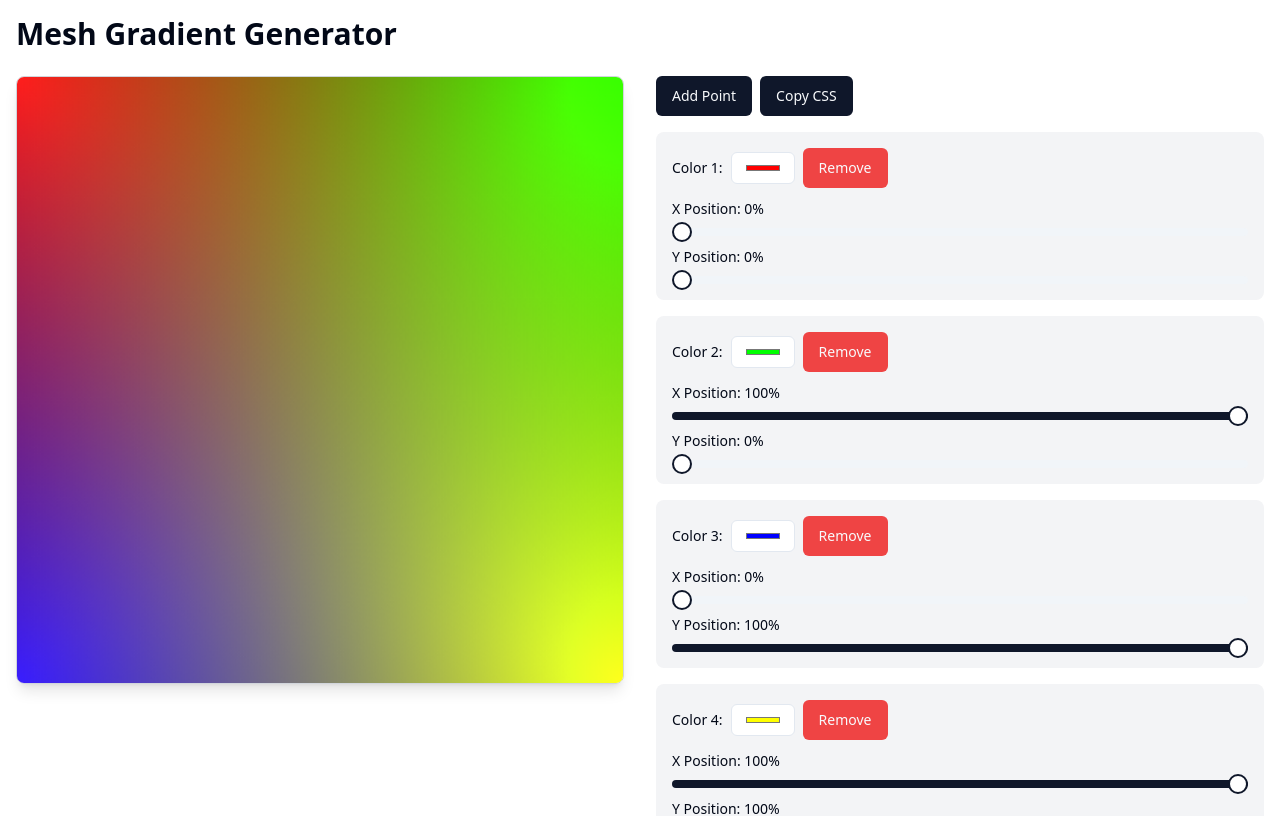
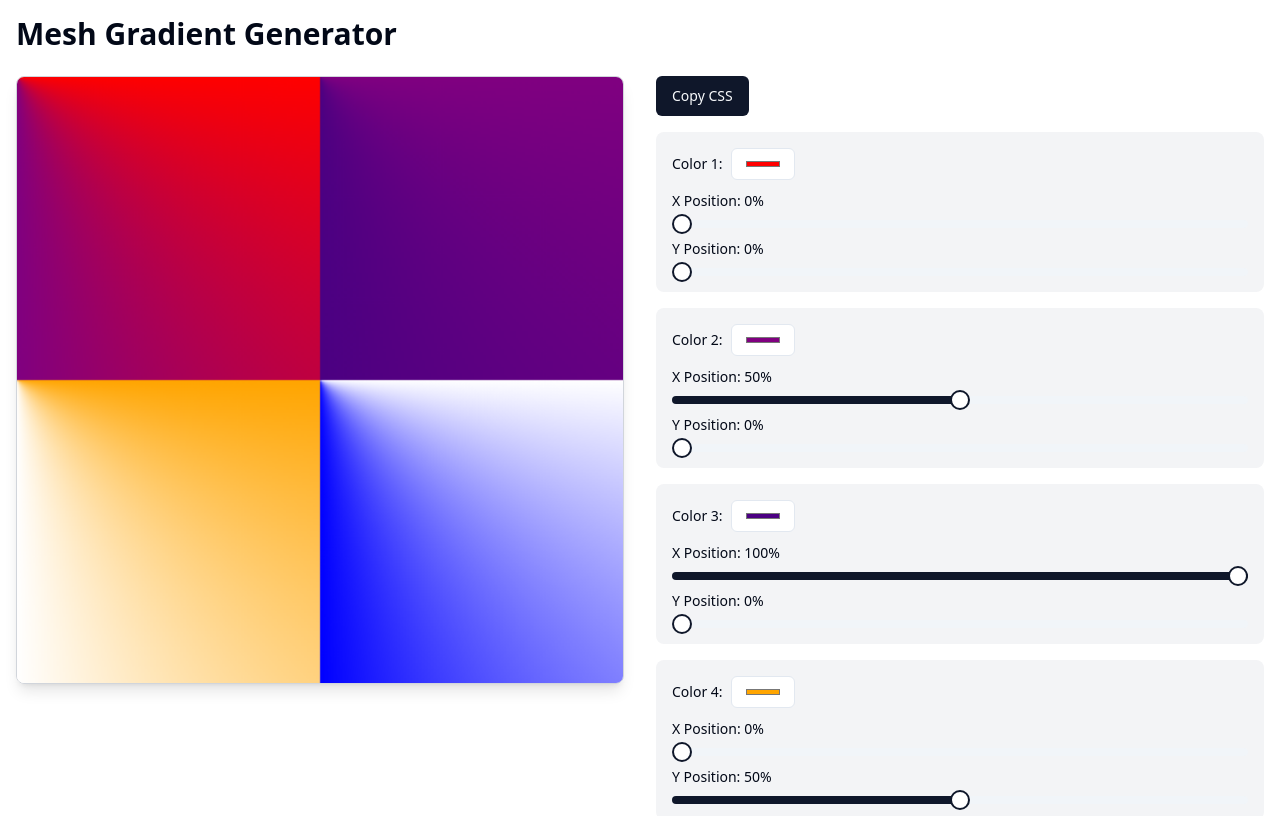
Before and after one commit to GPT-Engineer-App/gradient-magic-tool, a React (Vite) app: page / in a window 1280 px wide. Shown: the top 816 px of the page. Built offline with nearby package versions, Linux system fonts and the light colour scheme.

Commit message:
Update MeshGradient input format
Change the input structure for the MeshGradient component to align with SwiftUI's syntax, incorporating vertex positions, colors, and Bezier control points. Adjust color representation to use hex codes instead of SwiftUI color identifiers.
[skip gpt_engineer]

```diff
--- a/src/components/MeshGradient.jsx
+++ b/src/components/MeshGradient.jsx
@@ -1,6 +1,6 @@
 import React, { useEffect, useRef } from 'react';
 
-const MeshGradient = ({ points, width = 400, height = 400 }) => {
+const MeshGradient = ({ width, height, points, colors }) => {
   const canvasRef = useRef(null);
 
   useEffect(() => {
@@ -8,30 +8,50 @@ const MeshGradient = ({ points, width = 400, height = 400 }) => {
     const ctx = canvas.getContext('2d');
     ctx.clearRect(0, 0, canvas.width, canvas.height);
 
-    const gradientSize = Math.max(canvas.width, canvas.height) * 1.5;
+    const drawMeshGradient = () => {
+      const cols = width;
+      const rows = height;
 
-    points.forEach(({ x, y, color }) => {
-      const gradientX = (x / 100) * canvas.width;
-      const gradientY = (y / 100) * canvas.height;
+      for (let i = 0; i < rows - 1; i++) {
+        for (let j = 0; j < cols - 1; j++) {
+          const index = i * cols + j;
+          const topLeft = points[index];
+          const topRight = points[index + 1];
+          const bottomLeft = points[index + cols];
+          const bottomRight = points[index + cols + 1];
 
-      const gradient = ctx.createRadialGradient(
-        gradientX, gradientY, 0,
-        gradientX, gradientY, gradientSize
-      );
-      gradient.addColorStop(0, color);
-      gradient.addColorStop(1, 'rgba(0,0,0,0)');
+          const colorTopLeft = colors[index];
+          const colorTopRight = colors[index + 1];
+          const colorBottomLeft = colors[index + cols];
+          const colorBottomRight = colors[index + cols + 1];
 
-      ctx.globalCompositeOperation = 'lighter';
-      ctx.fillStyle = gradient;
-      ctx.fillRect(0, 0, canvas.width, canvas.height);
-    });
-  }, [points, width, height]);
+          const gradient = ctx.createConicGradient(0, topLeft.x * canvas.width, topLeft.y * canvas.height);
+          gradient.addColorStop(0, colorTopLeft);
+          gradient.addColorStop(0.25, colorTopRight);
+          gradient.addColorStop(0.5, colorBottomRight);
+          gradient.addColorStop(0.75, colorBottomLeft);
+          gradient.addColorStop(1, colorTopLeft);
+
+          ctx.fillStyle = gradient;
+          ctx.beginPath();
+          ctx.moveTo(topLeft.x * canvas.width, topLeft.y * canvas.height);
+          ctx.lineTo(topRight.x * canvas.width, topRight.y * canvas.height);
+          ctx.lineTo(bottomRight.x * canvas.width, bottomRight.y * canvas.height);
+          ctx.lineTo(bottomLeft.x * canvas.width, bottomLeft.y * canvas.height);
+          ctx.closePath();
+          ctx.fill();
+        }
+      }
+    };
+
+    drawMeshGradient();
+  }, [width, height, points, colors]);
 
   return (
     <canvas
       ref={canvasRef}
-      width={width}
-      height={height}
+      width={400}
+      height={400}
       className="w-full h-auto border border-gray-300 rounded-lg shadow-lg"
     />
   );
--- a/src/pages/Index.jsx
+++ b/src/pages/Index.jsx
@@ -1,4 +1,4 @@
-import React, { useState, useEffect } from 'react';
+import React, { useState } from 'react';
 import { Button } from "@/components/ui/button"
 import { Input } from "@/components/ui/input"
 import { Label } from "@/components/ui/label"
@@ -7,65 +7,48 @@ import { toast } from "sonner"
 import MeshGradient from '@/components/MeshGradient';
 
 const Index = () => {
+  const [meshWidth, setMeshWidth] = useState(3);
+  const [meshHeight, setMeshHeight] = useState(3);
   const [points, setPoints] = useState([
-    { x: 0, y: 0, color: '#ff0000' },
-    { x: 100, y: 0, color: '#00ff00' },
-    { x: 0, y: 100, color: '#0000ff' },
-    { x: 100, y: 100, color: '#ffff00' },
+    {x: 0, y: 0}, {x: 0.5, y: 0}, {x: 1, y: 0},
+    {x: 0, y: 0.5}, {x: 0.5, y: 0.5}, {x: 1, y: 0.5},
+    {x: 0, y: 1}, {x: 0.5, y: 1}, {x: 1, y: 1}
   ]);
-  const [cssOutput, setCssOutput] = useState('');
+  const [colors, setColors] = useState([
+    "#ff0000", "#800080", "#4B0082",
+    "#FFA500", "#FFFFFF", "#0000FF",
+    "#FFFF00", "#008000", "#3EB489"
+  ]);
 
-  useEffect(() => {
-    generateCSS();
-  }, [points]);
+  const handlePointChange = (index, axis, value) => {
+    const newPoints = [...points];
+    newPoints[index][axis] = value / 100;
+    setPoints(newPoints);
+  };
+
+  const handleColorChange = (index, newColor) => {
+    const newColors = [...colors];
+    newColors[index] = newColor;
+    setColors(newColors);
+  };
 
   const generateCSS = () => {
-    const gradientSize = 200; // Percentage, larger than the canvas
-    const gradientStops = points.map(({ x, y, color }) => {
-      return `radial-gradient(circle at ${x}% ${y}%, ${color} 0%, ${color}00 ${gradientSize}%)`;
-    });
+    // This is a simplified CSS generation. For a more accurate representation,
+    // you might need to use a more complex approach or a library.
+    const gradientStops = points.map((point, index) =>
+      `radial-gradient(circle at ${point.x * 100}% ${point.y * 100}%, ${colors[index]} 0%, ${colors[index]}00 100%)`
+    );
 
-    const css = `
-background-color: ${points[0].color};
+    return `
+background-color: ${colors[0]};
 background-image: ${gradientStops.join(', ')};
 background-size: 100% 100%;
 background-repeat: no-repeat;
     `.trim();
-
-    setCssOutput(css);
-  };
-
-  const handleColorChange = (index, newColor) => {
-    const newPoints = [...points];
-    newPoints[index].color = newColor;
-    setPoints(newPoints);
-  };
-
-  const handlePositionChange = (index, axis, value) => {
-    const newPoints = [...points];
-    newPoints[index][axis] = value;
-    setPoints(newPoints);
-  };
-
-  const handleAddPoint = () => {
-    if (points.length < 6) {
-      setPoints([...points, { x: 50, y: 50, color: '#ffffff' }]);
-    } else {
-      toast.error("Maximum of 6 points allowed");
-    }
-  };
-
-  const handleRemovePoint = (index) => {
-    if (points.length > 2) {
-      const newPoints = points.filter((_, i) => i !== index);
-      setPoints(newPoints);
-    } else {
-      toast.error("Minimum of 2 points required");
-    }
   };
 
   const copyToClipboard = () => {
-    navigator.clipboard.writeText(cssOutput);
+    navigator.clipboard.writeText(generateCSS());
     toast.success("CSS copied to clipboard!");
   };
 
@@ -74,11 +57,10 @@ background-repeat: no-repeat;
       <h1 className="text-3xl font-bold mb-6">Mesh Gradient Generator</h1>
       <div className="flex flex-col md:flex-row gap-8">
         <div className="w-full md:w-1/2">
-          <MeshGradient points={points} width={400} height={400} />
+          <MeshGradient width={meshWidth} height={meshHeight} points={points} colors={colors} />
         </div>
         <div className="w-full md:w-1/2">
           <div className="mb-4">
-            <Button onClick={handleAddPoint} className="mr-2">Add Point</Button>
             <Button onClick={copyToClipboard}>Copy CSS</Button>
           </div>
           {points.map((point, index) => (
@@ -88,33 +70,32 @@ background-repeat: no-repeat;
                 <Input
                   id={`color-${index}`}
                   type="color"
-                  value={point.color}
+                  value={colors[index]}
                   onChange={(e) => handleColorChange(index, e.target.value)}
                   className="w-16 h-8"
                 />
-                <Button onClick={() => handleRemovePoint(index)} className="ml-2" variant="destructive">Remove</Button>
               </div>
               <div className="mb-2">
-                <Label htmlFor={`x-${index}`}>X Position: {point.x}%</Label>
+                <Label htmlFor={`x-${index}`}>X Position: {Math.round(point.x * 100)}%</Label>
                 <Slider
                   id={`x-${index}`}
                   min={0}
                   max={100}
                   step={1}
-                  value={[point.x]}
-                  onValueChange={(value) => handlePositionChange(index, 'x', value[0])}
+                  value={[point.x * 100]}
+                  onValueChange={(value) => handlePointChange(index, 'x', value[0])}
                   className="mt-2"
                 />
               </div>
               <div>
-                <Label htmlFor={`y-${index}`}>Y Position: {point.y}%</Label>
+                <Label htmlFor={`y-${index}`}>Y Position: {Math.round(point.y * 100)}%</Label>
                 <Slider
                   id={`y-${index}`}
                   min={0}
                   max={100}
                   step={1}
-                  value={[point.y]}
-                  onValueChange={(value) => handlePositionChange(index, 'y', value[0])}
+                  value={[point.y * 100]}
+                  onValueChange={(value) => handlePointChange(index, 'y', value[0])}
                   className="mt-2"
                 />
               </div>
@@ -125,7 +106,7 @@ background-repeat: no-repeat;
       <div className="mt-8">
         <h2 className="text-2xl font-semibold mb-2">Generated CSS</h2>
         <pre className="bg-gray-100 p-4 rounded-lg overflow-x-auto">
-          <code>{cssOutput}</code>
+          <code>{generateCSS()}</code>
         </pre>
       </div>
     </div>
```
